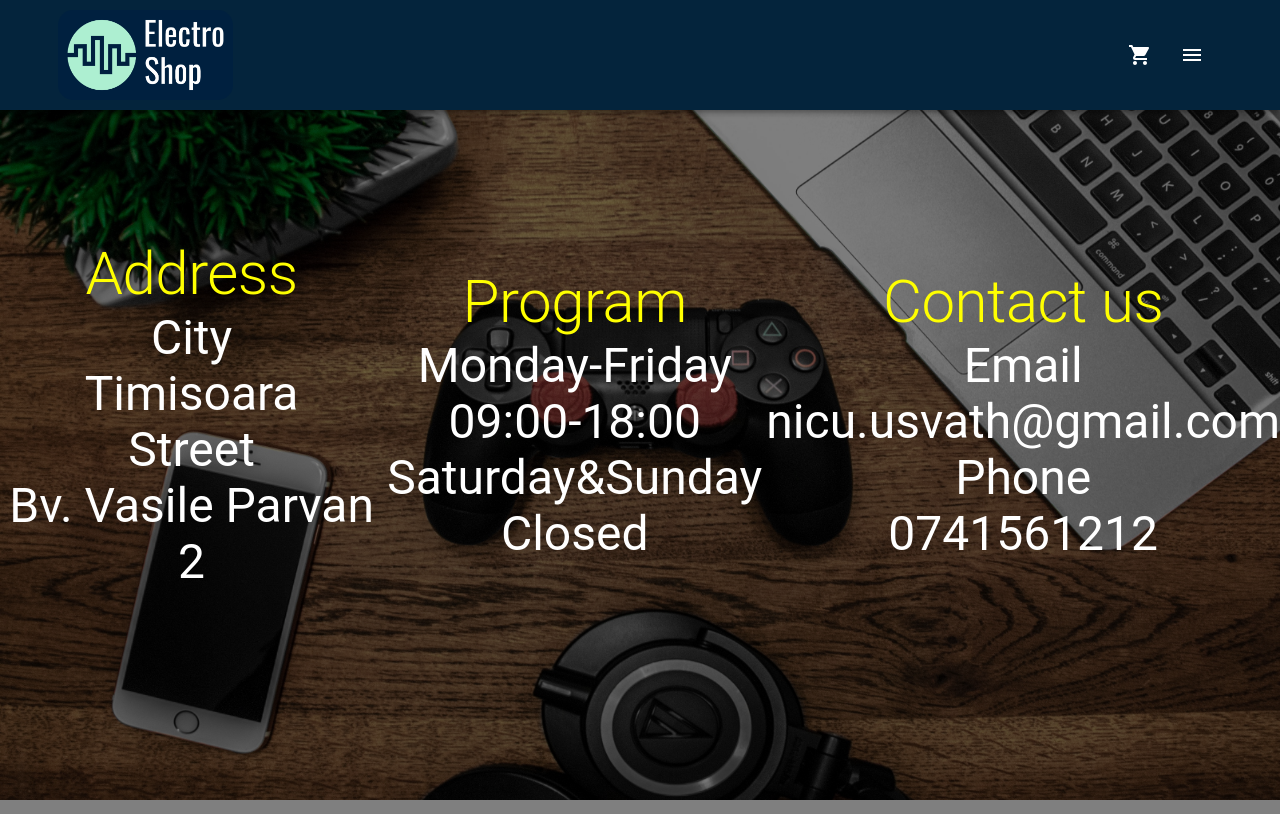
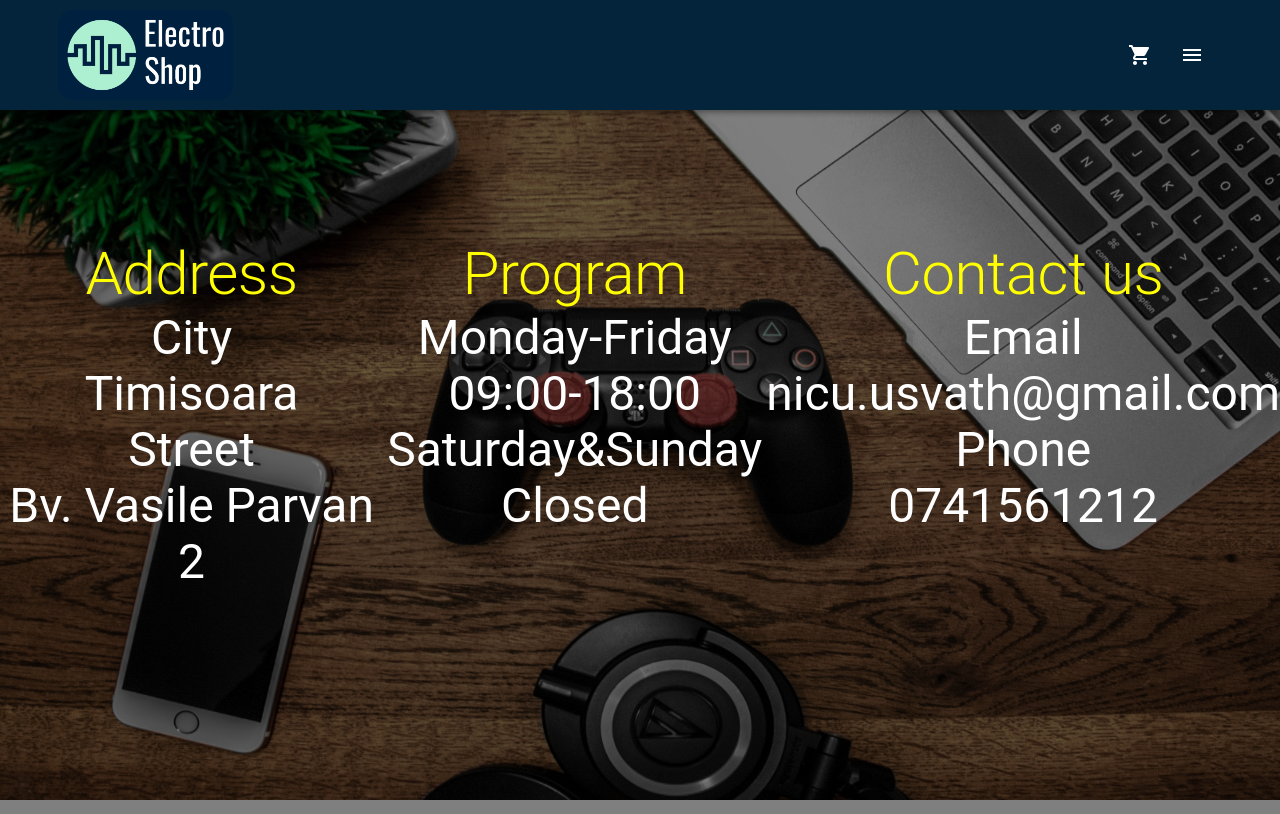
Before and after one commit to UsvathNicolae/electro-shop, a React (Create React App) app in the folder web_client/: page /contact in a window 1280 px wide. Built offline with nearby package versions, Linux system fonts and the light colour scheme.

Commit message:
Modified css styles

```diff
--- a/web_client/src/pages/ContactPage.tsx
+++ b/web_client/src/pages/ContactPage.tsx
@@ -27,10 +27,6 @@ const useStyles = makeStyles({
     title: {
         fontFamily: "Algerian",
         color: "yellow",
-        display: "flex",
-        flexDirection: "column",
-        justifyContent: "center",
-        alignItems: "center",
         marginTop: "10%"
     },
     container: {
```
Also changed, not shown: 2 other files (tests, documents, lock files or other folders).
